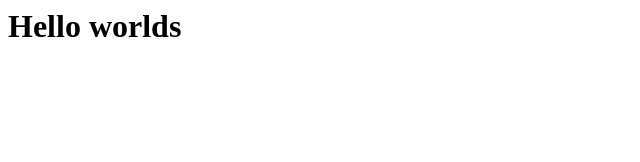
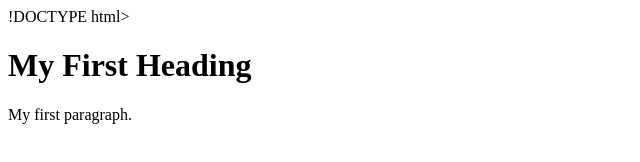
Before and after one commit to MelanieNSoares/mns, a plain HTML site: page index.html in a window 1280 px wide. Shown: the whole page, without its empty margins (0-640 px from the left). Drawn offline with Linux system fonts and the light colour scheme.

Commit message:
Update index.html

```diff
--- a/index.html
+++ b/index.html
@@ -1 +1,12 @@
-<h1>Hello worlds</h1>
+!DOCTYPE html>
+<html>
+<head>
+<title>MElanie</title>
+</head>
+<body>
+
+<h1>My First Heading</h1>
+<p>My first paragraph.</p>
+
+</body>
+</html>
```
